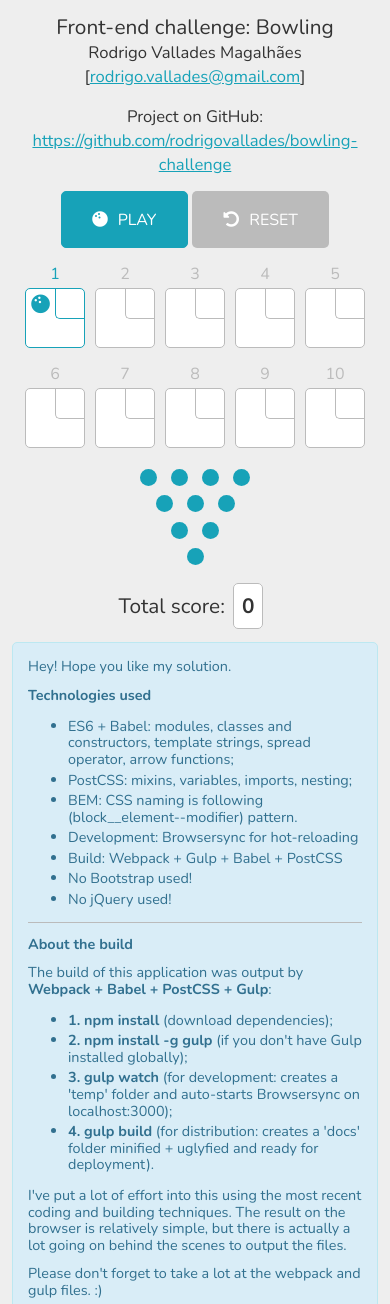
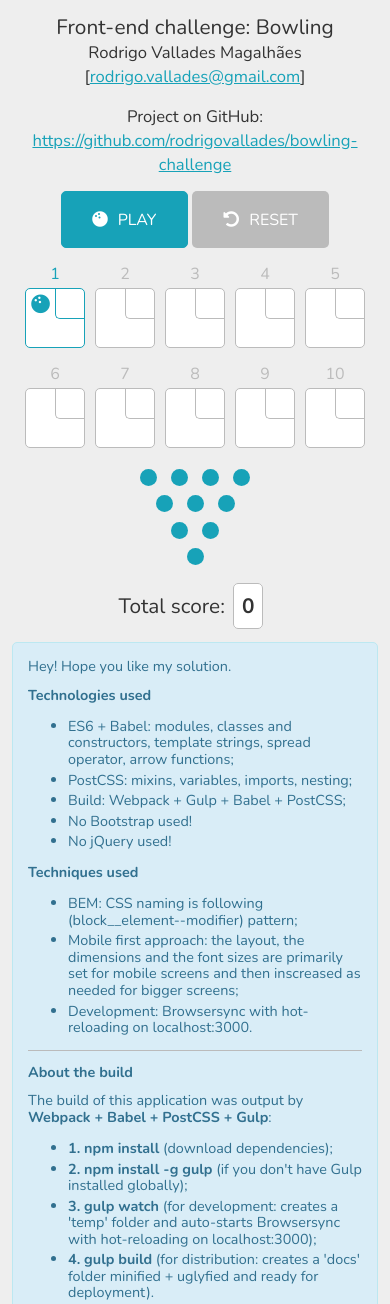
Before and after one commit to rodrigovallades/bowling-challenge, a website built with webpack: page app/index.html in a window 390 px wide. Shown: the top 1304 px of the page. Built offline with nearby package versions, Linux system fonts and the light colour scheme.

Commit message:
Adding info about the mobile first approach

```diff
--- a/app/index.html
+++ b/app/index.html
@@ -22,11 +22,15 @@
         <ul>
           <li>ES6 + Babel: modules, classes and constructors, template strings, spread operator, arrow functions;</li>
           <li>PostCSS: mixins, variables, imports, nesting;</li>
-          <li>BEM: CSS naming is following (block__element--modifier) pattern.</li>
-          <li>Development: Browsersync for hot-reloading</li>
-          <li>Build: Webpack + Gulp + Babel + PostCSS</li>
+          <li>Build: Webpack + Gulp + Babel + PostCSS;</li>
           <li>No Bootstrap used!</li>
           <li>No jQuery used!</li>
+        </ul>
+        <p><strong>Techniques used</strong></p>
+        <ul>
+          <li>BEM: CSS naming is following (block__element--modifier) pattern;</li>
+          <li>Mobile first approach: the layout, the dimensions and the font sizes are primarily set for mobile screens and then inscreased as needed for bigger screens;</li>
+          <li>Development: Browsersync with hot-reloading on localhost:3000.</li>
         </ul>
         <hr />
         <p><strong>About the build</strong></p>
@@ -34,7 +38,7 @@
         <ul>
           <li><strong>1. npm install</strong> (download dependencies);</li>
           <li><strong>2. npm install -g gulp</strong> (if you don't have Gulp installed globally);</li>
-          <li><strong>3. gulp watch</strong> (for development: creates a 'temp' folder and auto-starts Browsersync on localhost:3000);</li>
+          <li><strong>3. gulp watch</strong> (for development: creates a 'temp' folder and auto-starts Browsersync with hot-reloading on localhost:3000);</li>
           <li><strong>4. gulp build</strong> (for distribution: creates a 'docs' folder minified + uglyfied and ready for deployment).</li>
         </ul>
         <p>I've put a lot of effort into this using the most recent coding and building techniques. The result on the browser is relatively simple, but there is actually a lot going on behind the scenes to output the files.</p>
```
Also changed, not shown: docs/index.html (+8 -4 lines).
